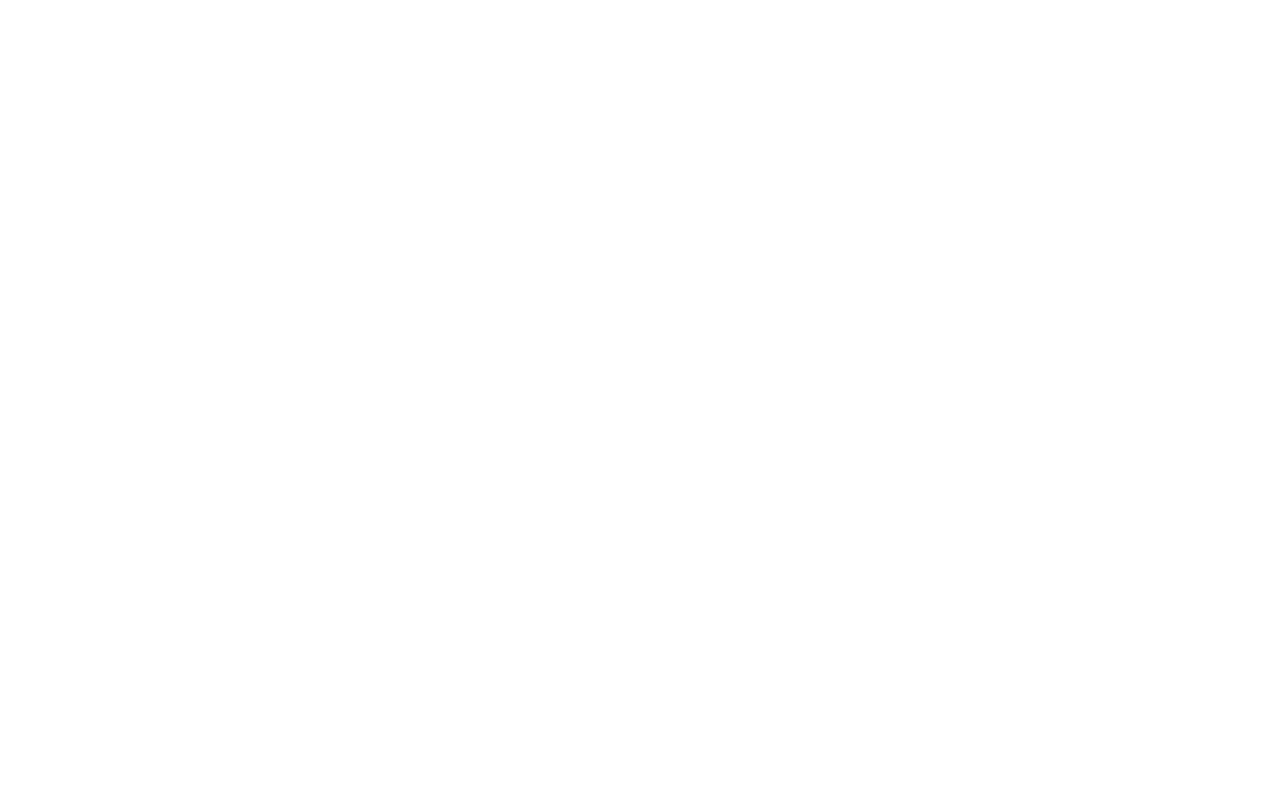
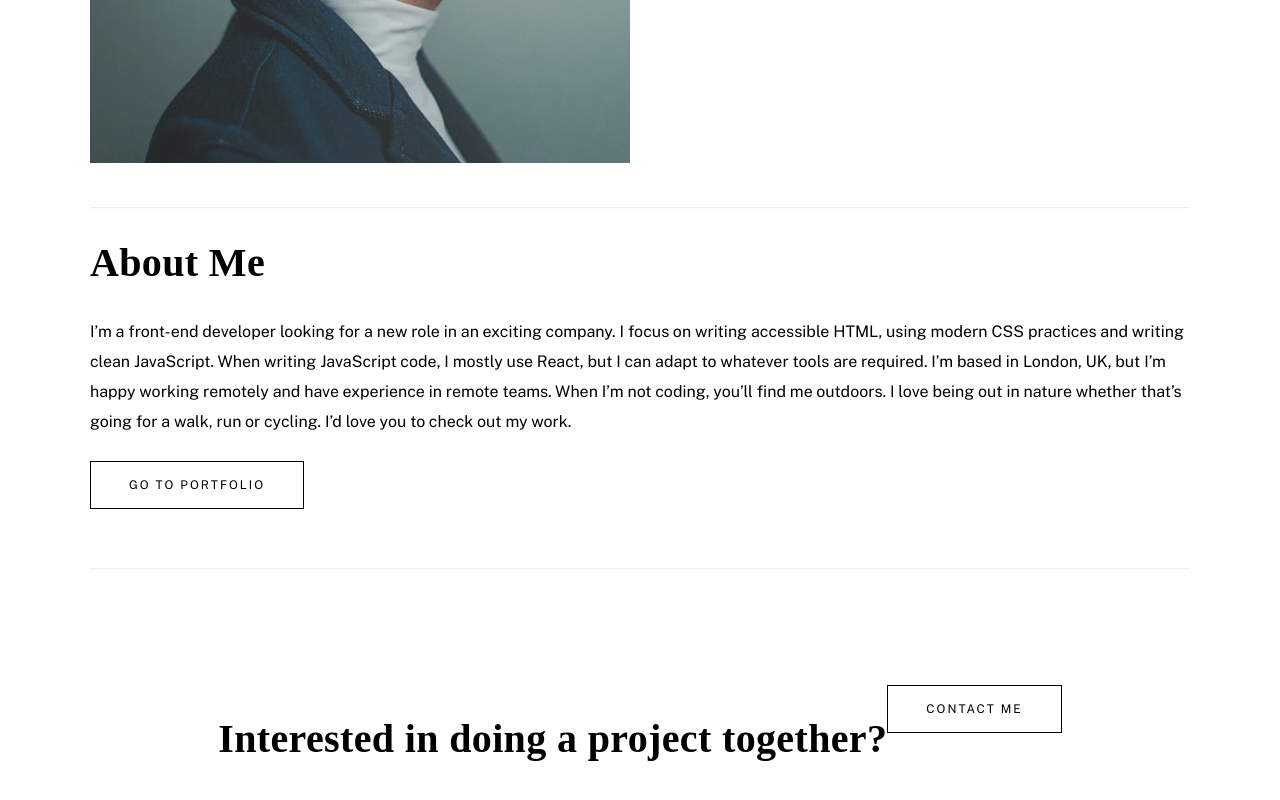
Before and after one commit to natasharamburrun/portfolio-website, a React (Create React App) app: page / in a window 1280 px wide. Shown: the part 1538-2338 px from the top of the page. Before the commit the page ends 1170 px from the top, so only its background shows below. Built offline with nearby package versions, Linux system fonts and the light colour scheme; a web font is replaced by a local one.

Commit message:
added styling to make homepage mobile responsiveness

```diff
--- a/src/components/Homepage.js
+++ b/src/components/Homepage.js
@@ -5,6 +5,12 @@ import tabletHero from "../assets/images/homepage/tablet/image-homepage-hero.jpg
 import tabletHero2 from "../assets/images/homepage/tablet/image-homepage-hero@2x.jpg";
 import desktopHero from "../assets/images/homepage/desktop/image-homepage-hero.jpg";
 import desktopHero2 from "../assets/images/homepage/desktop/image-homepage-hero@2x.jpg";
+import mobileProfile from "../assets/images/homepage/mobile/image-homepage-profile.jpg";
+import mobileProfile2 from "../assets/images/homepage/mobile/image-homepage-profile@2x.jpg";
+import tabletProfile from "../assets/images/homepage/tablet/image-homepage-profile.jpg";
+import tabletProfile2 from "../assets/images/homepage/tablet/image-homepage-profile@2x.jpg";
+import desktopProfile from "../assets/images/homepage/desktop/image-homepage-profile.jpg";
+import desktopProfile2 from "../assets/images/homepage/desktop/image-homepage-profile@2x.jpg";
 
 function Homepage() {
 
@@ -15,33 +21,37 @@ function Homepage() {
         <source media="(min-width: 768px)" srcSet={`${tabletHero}, ${tabletHero2} 2x`} />
         <img className="hero-img" src={`${mobileHero}`} alt="" srcSet={`${mobileHero2} 2x`} />
       </picture>
-      <h1 className="my-bio">Hey, I’m Natasha and I love building beautiful websites</h1>
+      <h1 className="bio">Hey, I’m Alex Spencer and I love building beautiful websites</h1>
       <a href="about-me" className="button primary-button">
         <div class="arrow-down">
           <span></span>
           <span></span>
           <span></span>
         </div>
-        <div className="button-title">About Me</div>
+        <div className="arrow-title">About Me</div>
       </a>
-
-
-
-      {/* About Me
-
-            I’m a junior front-end developer looking for a new role in an exciting company.
+      <article className="about-me-section">
+        <picture>
+          <source media="(min-width: 1024px)" srcSet={`${desktopProfile}, ${desktopProfile2} 2x`} />
+          <source media="(min-width: 768px)" srcSet={`${tabletProfile}, ${tabletProfile2} 2x`} />
+          <img className="portfolio-img" src={`${mobileProfile}`} alt="" srcSet={`${mobileProfile2} 2x`} />
+        </picture>
+        <hr />
+        <h2 className="header">About Me</h2>
+        <p className="description">I’m a front-end developer looking for a new role in an exciting company.
             I focus on writing accessible HTML, using modern CSS practices and writing clean
             JavaScript. When writing JavaScript code, I mostly use React, but I can adapt to
             whatever tools are required. I’m based in London, UK, but I’m happy working remotely
             and have experience in remote teams. When I’m not coding, you’ll find me outdoors.
             I love being out in nature whether that’s going for a walk, run or cycling. I’d love
-            you to check out my work.
-
-            Go to Portfolio
-
-            Interested in doing a project together?
-
-            Contact Me */}
+            you to check out my work.</p>
+        <button className="portfolio-button button secondary-button">Go to portfolio</button>
+        <hr />
+      </article>
+      <article className="contact-me-section">
+        <h2 className="text">Interested in doing a project together?</h2>
+        <button className="button secondary-button">Contact me</button>
+      </article>
     </section>
   );
 }
--- a/src/styles/components/homepage.scss
+++ b/src/styles/components/homepage.scss
@@ -14,3 +14,32 @@
 .homepage-button {
   display: flex;
 }
+
+.portfolio-img {
+  margin: 96px 0 32px;
+}
+
+hr {
+  color: $base-black;
+  opacity: 0.15;
+}
+
+.contact-me-section {
+  display: flex;
+  flex-flow: wrap;
+  justify-content: center;
+  margin: 115px 0 80px;
+}
+
+.portfolio-button {
+  margin-bottom: 51px;
+}
+
+.description {
+  margin: auto;
+  margin-bottom: 24px;
+}
+
+.text {
+  text-align: center;
+}
--- a/src/styles/global/buttons.scss
+++ b/src/styles/global/buttons.scss
@@ -6,7 +6,7 @@
   width: 200px;
 }
 
-.button-title {
+.arrow-title {
   font-family: 'Public Sans', sans-serif;
   font-size: 12px;
   line-height: 14px;
@@ -58,12 +58,15 @@ a:link {
     text-decoration: none;
 }
 
-button:disabled,
+a:disabled,
 button[disabled]{
   background-color: $button-grey;
 }
 
 .secondary-button {
+  height: 48px;
+  border: 1px solid;
+  padding: 0 38px;
   font-family: 'Public Sans', sans-serif;
   font-size: 12px;
   line-height: 14px;
@@ -71,15 +74,15 @@ button[disabled]{
   letter-spacing: 2px;
   text-transform: uppercase;
   background-color: $base-white;
-  width: 200px;
-  height: 48px;
 }
 
 .secondary-button:hover {
-  color: $button-black;
+  background-color: $base-black;
+  color: $base-white;
+  border: none;
 }
 
 button:disabled,
 button[disabled]{
-  color: $base-white;
+  background-color: $base-white;
 }
--- a/src/styles/global/color.scss
+++ b/src/styles/global/color.scss
@@ -8,8 +8,8 @@ $secondary-color-light-grey: #eaeaeb;
 $secondary-color-bright-red: #f43030;
 
 $base-white: #ffffff;
+$base-black: #33323d;
 
 $button-green: #203a4c;
 $button-turquoise: #5fb4a2;
 $button-grey: #979797;
-$button-black: #33323d;
```
